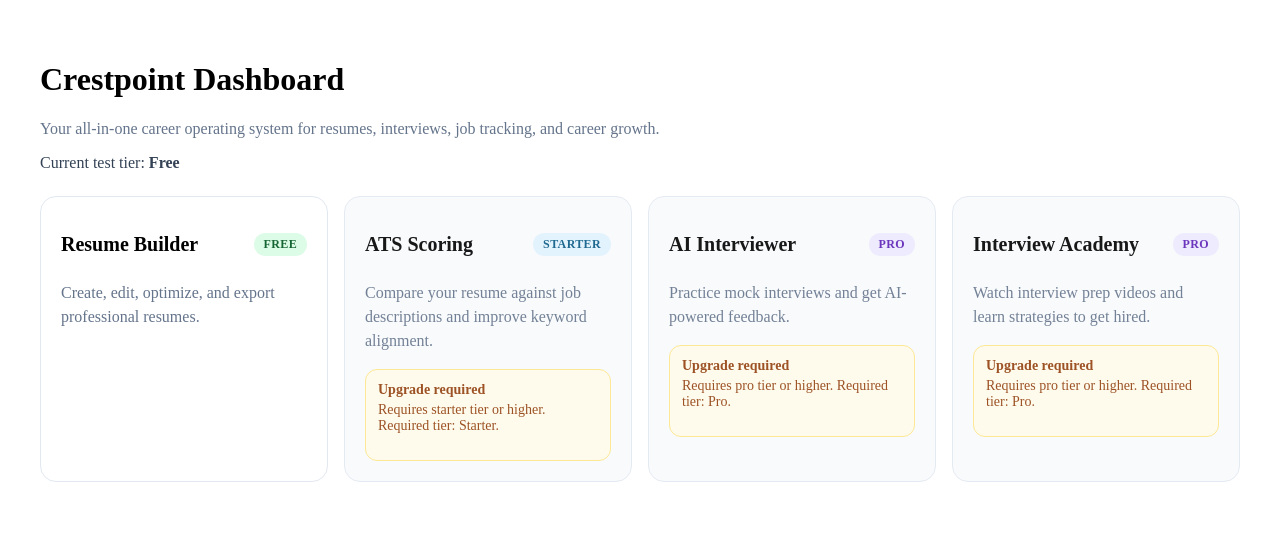
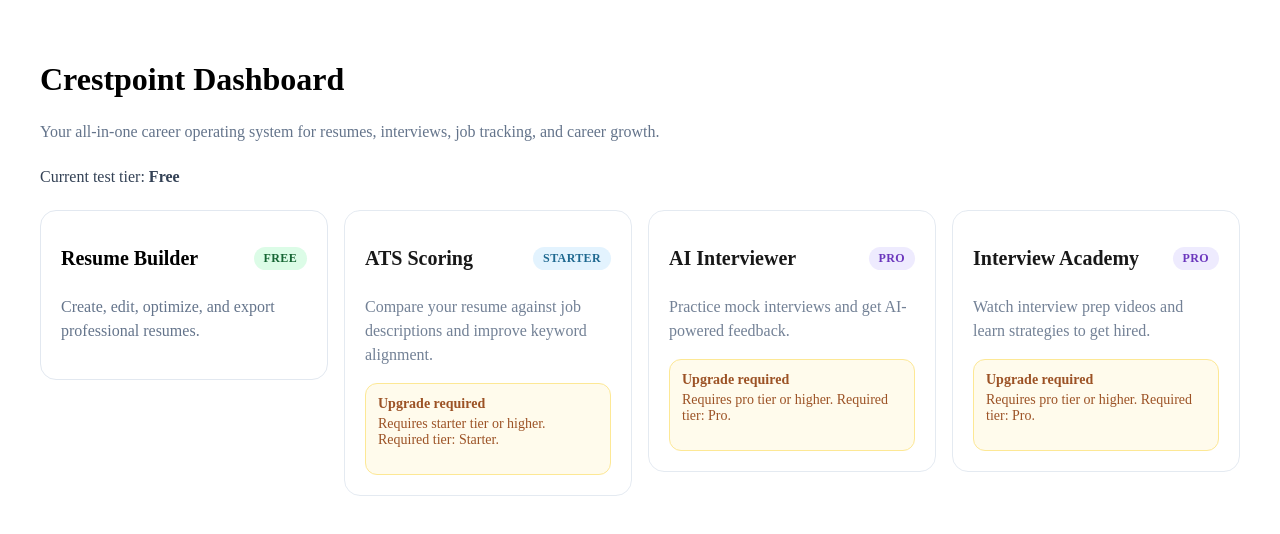
Before and after one commit to mike41192/Crestpoint-solutions-modular-v2, a Next.js app: page /dashboard in a window 1280 px wide. Shown: the top 534 px of the page. Built offline with nearby package versions, Linux system fonts and the light colour scheme.

Commit message:
Phase 35: refactor dashboard to reusable layout components

```diff
--- a/src/app/dashboard/page.tsx
+++ b/src/app/dashboard/page.tsx
@@ -1,5 +1,7 @@
 import { LockedModuleNotice } from "@/components/layout/LockedModuleNotice"
 import { ModuleAccessBadge } from "@/components/layout/ModuleAccessBadge"
+import { PageHeader } from "@/components/layout/PageHeader"
+import { SectionCard } from "@/components/layout/SectionCard"
 import { getModuleAccess } from "@/lib/access/getModuleAccess"
 import { testUserConfig } from "@/lib/config/test-user.config"
 
@@ -61,23 +63,17 @@ const dashboardModules = [
 export default function DashboardPage() {
   return (
     <main style={{ padding: "32px" }}>
-      <div style={{ marginBottom: "24px" }}>
-        <h1 style={{ fontSize: "32px", fontWeight: 700 }}>
-          Crestpoint Dashboard
-        </h1>
+      <PageHeader
+        title="Crestpoint Dashboard"
+        description="Your all-in-one career operating system for resumes, interviews, job tracking, and career growth."
+      />
 
-        <p style={{ marginTop: "8px", color: "#64748b" }}>
-          Your all-in-one career operating system for resumes, interviews, job
-          tracking, and career growth.
-        </p>
-
-        <p style={{ marginTop: "8px", color: "#334155" }}>
-          Current test tier:{" "}
-          <strong style={{ textTransform: "capitalize" }}>
-            {testUserConfig.tier}
-          </strong>
-        </p>
-      </div>
+      <p style={{ marginBottom: "24px", color: "#334155" }}>
+        Current test tier:{" "}
+        <strong style={{ textTransform: "capitalize" }}>
+          {testUserConfig.tier}
+        </strong>
+      </p>
 
       <section
         style={{
@@ -138,16 +134,10 @@ export default function DashboardPage() {
               <div
                 key={item.href}
                 style={{
-                  display: "block",
-                  border: "1px solid #e2e8f0",
-                  borderRadius: "16px",
-                  padding: "20px",
-                  background: "#f8fafc",
-                  color: "inherit",
                   opacity: 0.9,
                 }}
               >
-                {cardContent}
+                <SectionCard>{cardContent}</SectionCard>
               </div>
             )
           }
@@ -157,16 +147,11 @@ export default function DashboardPage() {
               key={item.href}
               href={item.href}
               style={{
-                display: "block",
-                border: "1px solid #e2e8f0",
-                borderRadius: "16px",
-                padding: "20px",
-                background: "#ffffff",
                 textDecoration: "none",
                 color: "inherit",
               }}
             >
-              {cardContent}
+              <SectionCard>{cardContent}</SectionCard>
             </a>
           )
         })}
```
Also changed, not shown: 1 other file (tests, documents, lock files or other folders).
